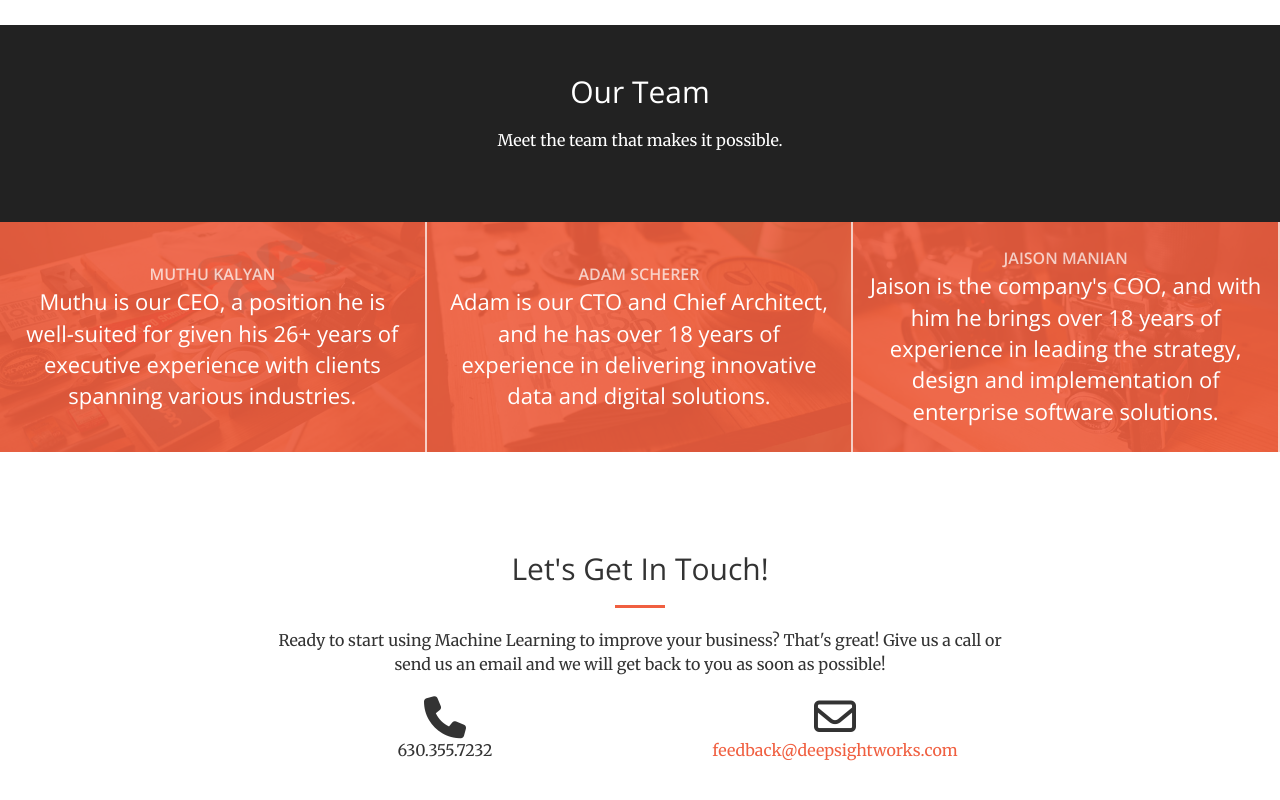
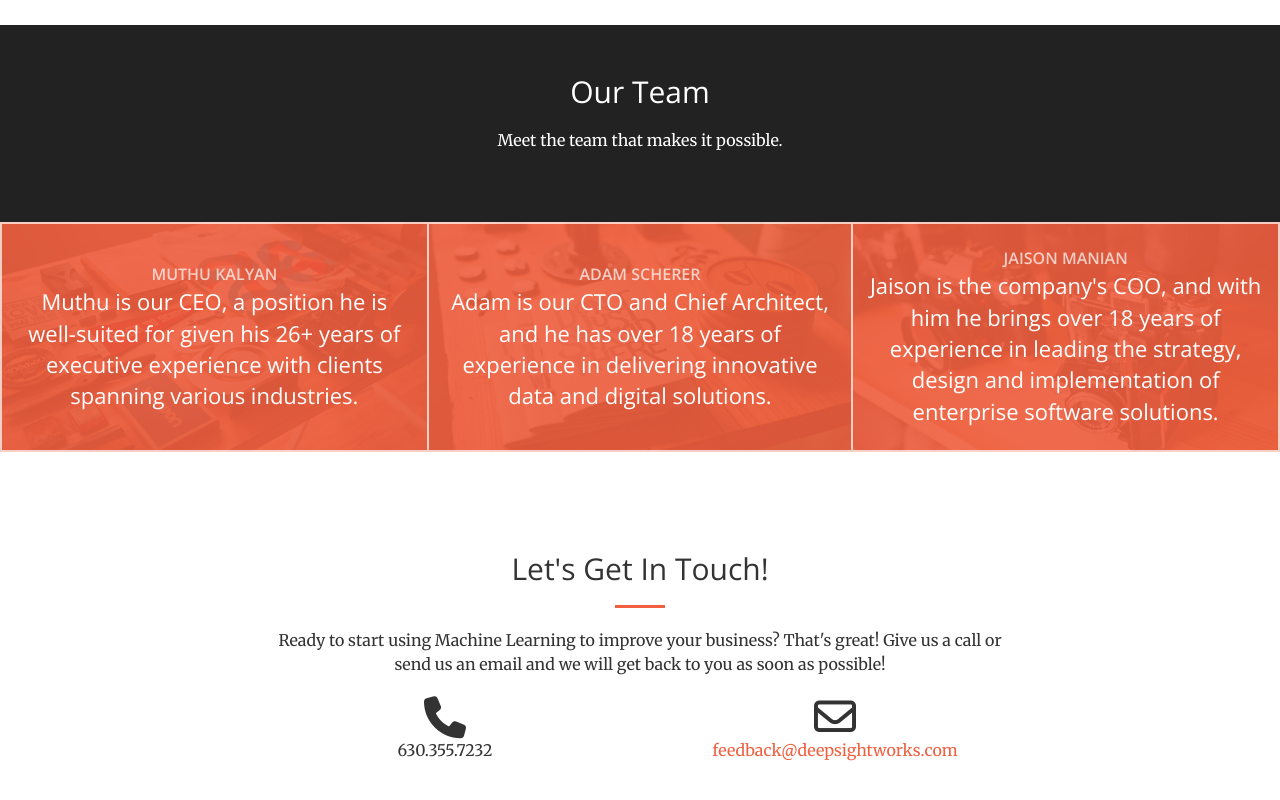
Before and after one commit to DeepSightWorks/deepsightworks.github.io, a website: page index.html in a window 1280 px wide. Shown: the part 1721-2521 px from the top of the page. Drawn offline with nearby package versions, Linux system fonts and the light colour scheme; files that its build step writes are made by us from their sources.

Commit message:
Updating content

```diff
--- a/index.html
+++ b/index.html
@@ -159,7 +159,7 @@
 				<div class="col-lg-4 col-sm-6">
 					<a href="javascript:void(0)" class="portfolio-box">
 						<img src="img/portfolio/thumbnails/1.jpg" class="img-responsive" alt="">
-						<div class="portfolio-box-caption">
+						<div class="portfolio-box-caption first">
 							<div class="portfolio-box-caption-content">
 								<div class="project-category text-faded">
 									MUTHU KALYAN
@@ -189,7 +189,7 @@
 				<div class="col-lg-4 col-sm-6">
 					<a href="javascript:void(0)" class="portfolio-box">
 						<img src="img/portfolio/thumbnails/3.jpg" class="img-responsive" alt="">
-						<div class="portfolio-box-caption">
+						<div class="portfolio-box-caption last">
 							<div class="portfolio-box-caption-content">
 								<div class="project-category text-faded">
 									JAISON MANIAN
@@ -201,6 +201,53 @@
 						</div>
 					</a>
 				</div>
+				<!--
+				<div class="col-lg-4 col-sm-6">
+					<a href="javascript:void(0)" class="portfolio-box">
+						<img src="img/portfolio/thumbnails/1.jpg" class="img-responsive" alt="">
+						<div class="portfolio-box-caption first bottom">
+							<div class="portfolio-box-caption-content">
+								<div class="project-category text-faded">
+									MUTHU KALYAN
+								</div>
+								<div class="project-name">
+									Muthu is our CEO, a position he is well-suited for given his 26+ years of executive experience with clients spanning various industries.
+								</div>
+							</div>
+						</div>
+					</a>
+				</div>
+				<div class="col-lg-4 col-sm-6">
+					<a href="javascript:void(0)" class="portfolio-box">
+						<img src="img/portfolio/thumbnails/2.jpg" class="img-responsive" alt="">
+						<div class="portfolio-box-caption bottom">
+							<div class="portfolio-box-caption-content">
+								<div class="project-category text-faded">
+									ADAM SCHERER
+								</div>
+								<div class="project-name">
+									Adam is our CTO and Chief Architect, and he has over 18 years of experience in delivering innovative data and digital solutions.
+								</div>
+							</div>
+						</div>
+					</a>
+				</div>
+				<div class="col-lg-4 col-sm-6">
+					<a href="javascript:void(0)" class="portfolio-box">
+						<img src="img/portfolio/thumbnails/3.jpg" class="img-responsive" alt="">
+						<div class="portfolio-box-caption last bottom">
+							<div class="portfolio-box-caption-content">
+								<div class="project-category text-faded">
+									JAISON MANIAN
+								</div>
+								<div class="project-name">
+									Jaison is the company's COO, and with him he brings over 18 years of experience in leading the strategy, design and implementation of enterprise software solutions.
+								</div>
+							</div>
+						</div>
+					</a>
+				</div>
+			-->
 			</div>
 		</div>
 	</section>
--- a/less/creative.less
+++ b/less/creative.less
@@ -251,7 +251,7 @@ header {
         text-align: center;
         width: 100%;
         height: 100%;
-				border-right: 2px solid rgba(255,255,255,.7);
+				border: 2px solid rgba(255,255,255,.7);
         .transition-all;
         .portfolio-box-caption-content {
             width: 100%;
@@ -274,6 +274,15 @@ header {
             }
         }
     }
+		.portfolio-box-caption.first {
+			border-right: none;
+		}
+		.portfolio-box-caption.last {
+			border-left: none;
+		}
+		.portfolio-box-caption.bottom {
+			border-top: none;
+		}
     &:hover {
         .portfolio-box-caption {
             opacity: 1;
```
Also changed, not shown: css/creative.css, css/creative.min.css, 1 other file.
